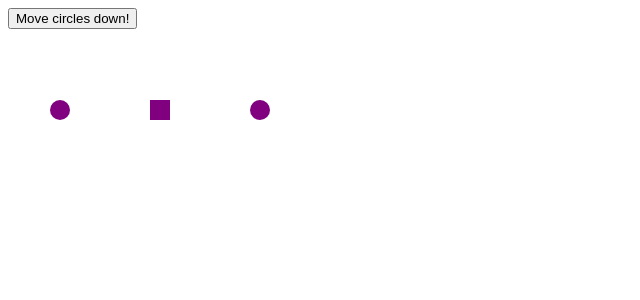
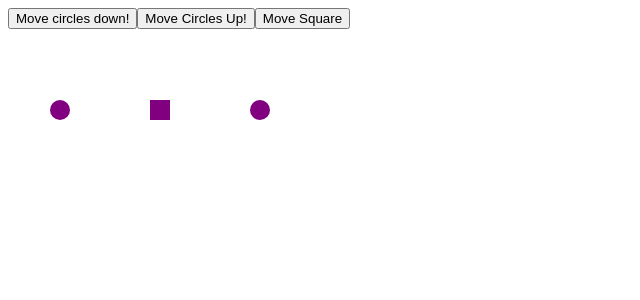
Before and after one commit to sarthak-negi22/100daysReact, a React (Create React App) app: page / in a window 1280 px wide. Shown: the top 300 px of the page, without its empty margins (0-640 px from the left). Built offline with nearby package versions, Linux system fonts and the light colour scheme.

Commit message:
added more buttons

```diff
--- a/src/UpdateArrayInState.js
+++ b/src/UpdateArrayInState.js
@@ -15,7 +15,7 @@ function TransformArray() {
 
      const [shapes, setShapes] = useState(initialShapes);
 
-     function handleClick() {
+     function handleDownClick() {
         const changeShapes = shapes.map(shape => {
             if (shape.type === 'square') {
                 // console.log(shape);
@@ -31,10 +31,46 @@ function TransformArray() {
         setShapes(changeShapes);
      }
 
+     function handleUpClick() {
+        const changeShapes = shapes.map(shape => {
+            if(shape.type == 'square') {
+                return shape;
+            }
+            else {
+                return {
+                    ...shape,
+                    y : shape.y - 50,
+                }
+            }
+        })
+        setShapes(changeShapes);
+     }
+
+     function handleSquare() {
+        const changeShapes = shapes.map(shape=> {
+            if(shape.type == 'circle') {
+                return shape;
+            }
+            else {
+                return {
+                    ...shape,
+                    x : shape.x + 50,
+                }
+            }
+        })
+        setShapes(changeShapes);
+     }
+
     return (
         <>
-           <button onClick={handleClick}>
+           <button onClick={ handleDownClick }>
         Move circles down!
+      </button>
+      <button onClick={ handleUpClick }>
+        Move Circles Up!
+      </button>
+      <button onClick={ handleSquare }>
+        Move Square
       </button>
       {shapes.map(shape => (
         <div
```
